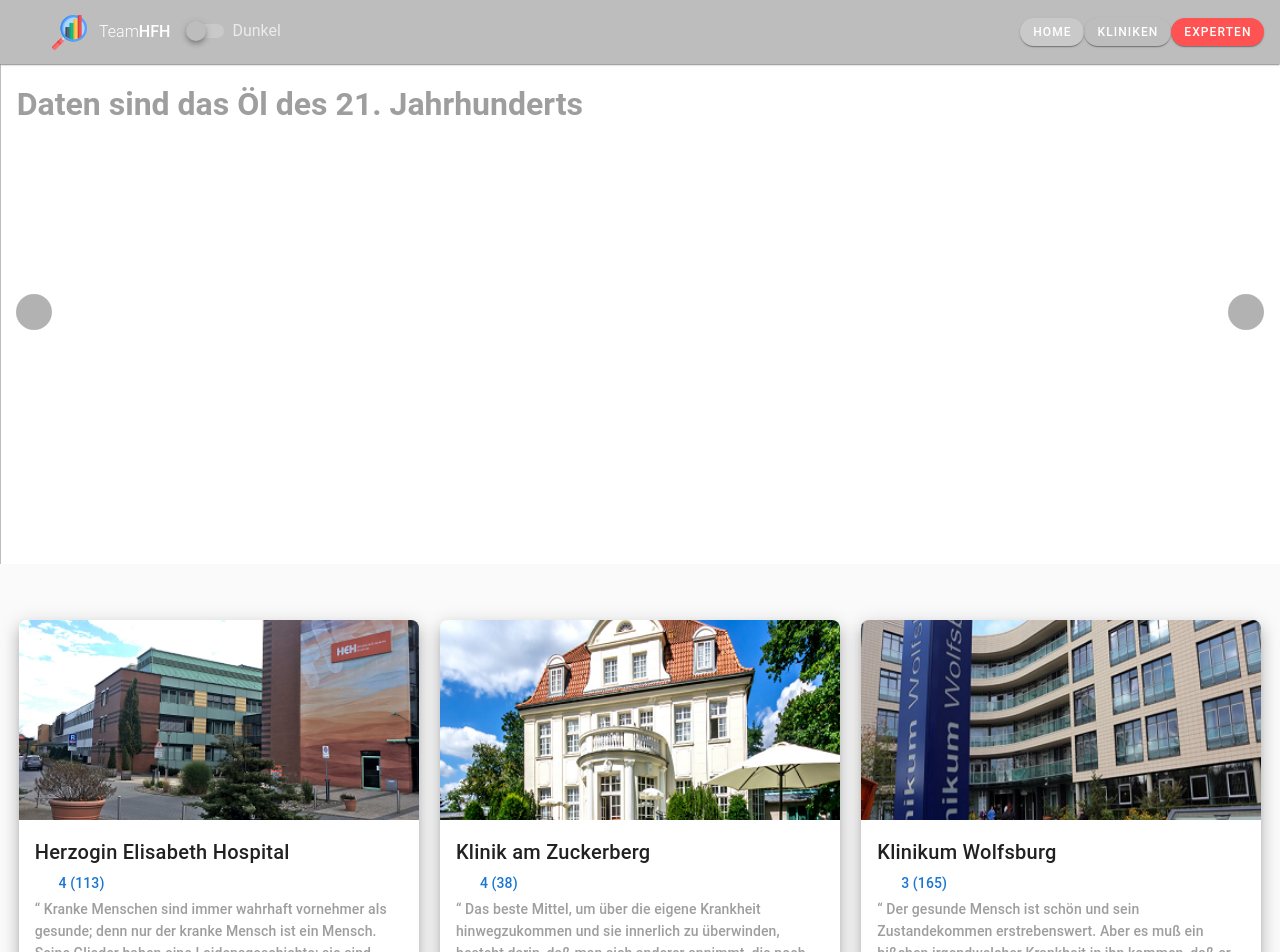
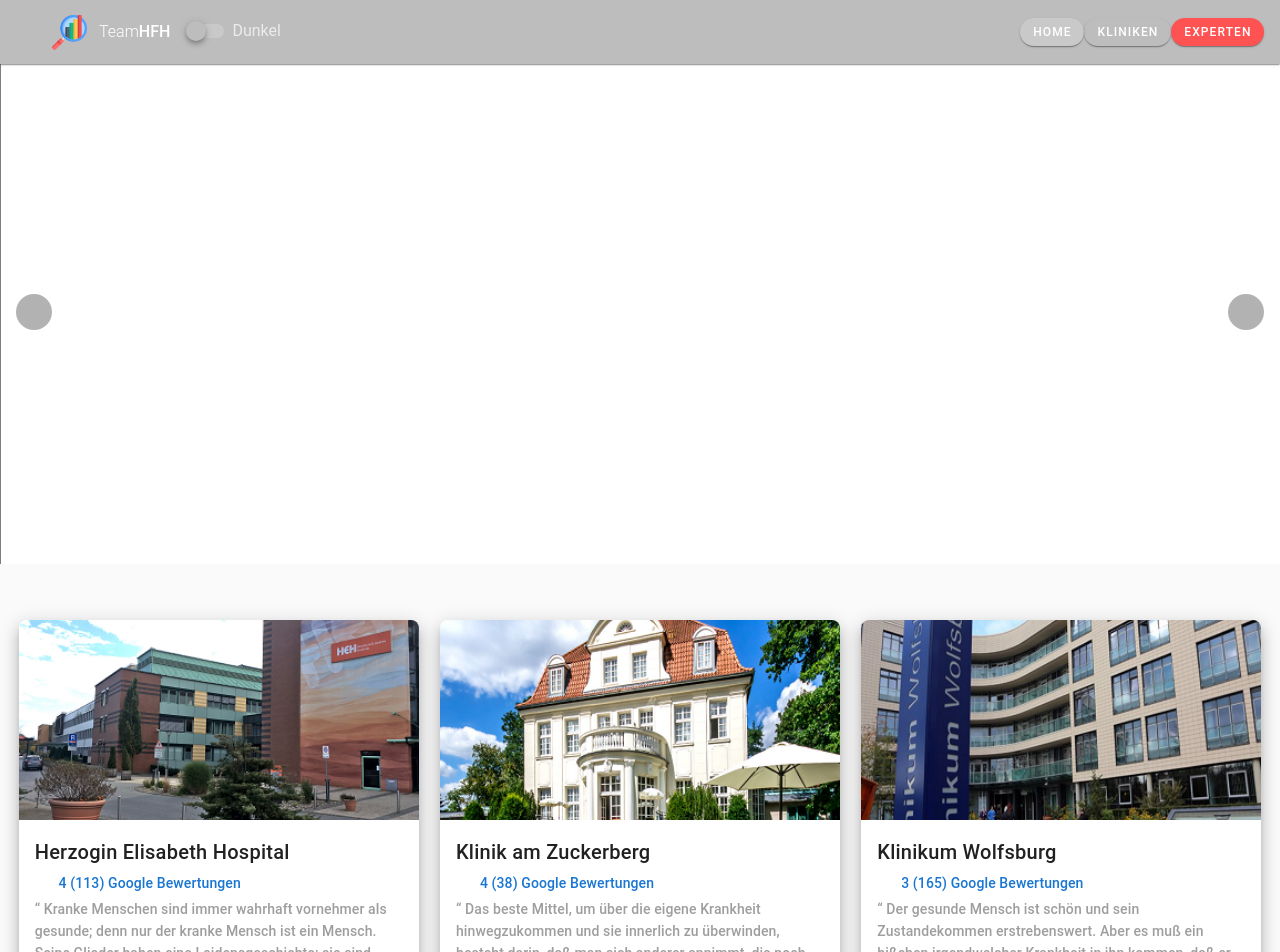
Before and after one commit to 2-Gruppe/Vue.js, a Vue app: page / in a window 1280 px wide. Shown: the top 952 px of the page. Built offline with nearby package versions, Linux system fonts and the light colour scheme; the HTML template or start-up script is replaced by a standard one.

Commit message:
Carousel

```diff
--- a/src/components/Cards.vue
+++ b/src/components/Cards.vue
@@ -28,8 +28,9 @@
               hover
               class="mr-2  mb-4 "
             ></v-rating>
+
             <span class="primary--text text-subtitle-2 mb-4 "
-              >{{ n.sterne }} ({{ n.review }})</span
+              >{{ n.sterne }} ({{ n.review }}) Google Bewertungen</span
             >
           </v-row>
           <v-spacer></v-spacer>
--- a/src/components/Carousel.vue
+++ b/src/components/Carousel.vue
@@ -18,9 +18,9 @@
       :key="item"
       :src="item"
     >
-      <h1 class="pa-md-4 mx-lg-auto grey--text font-weight-bold ">
+      <!-- <h1 class="pa-md-4 mx-lg-auto grey--text font-weight-bold ">
         Daten sind das Öl des 21. Jahrhunderts
-      </h1>
+      </h1> -->
     </v-carousel-item>
   </v-carousel>
 </template>
```
